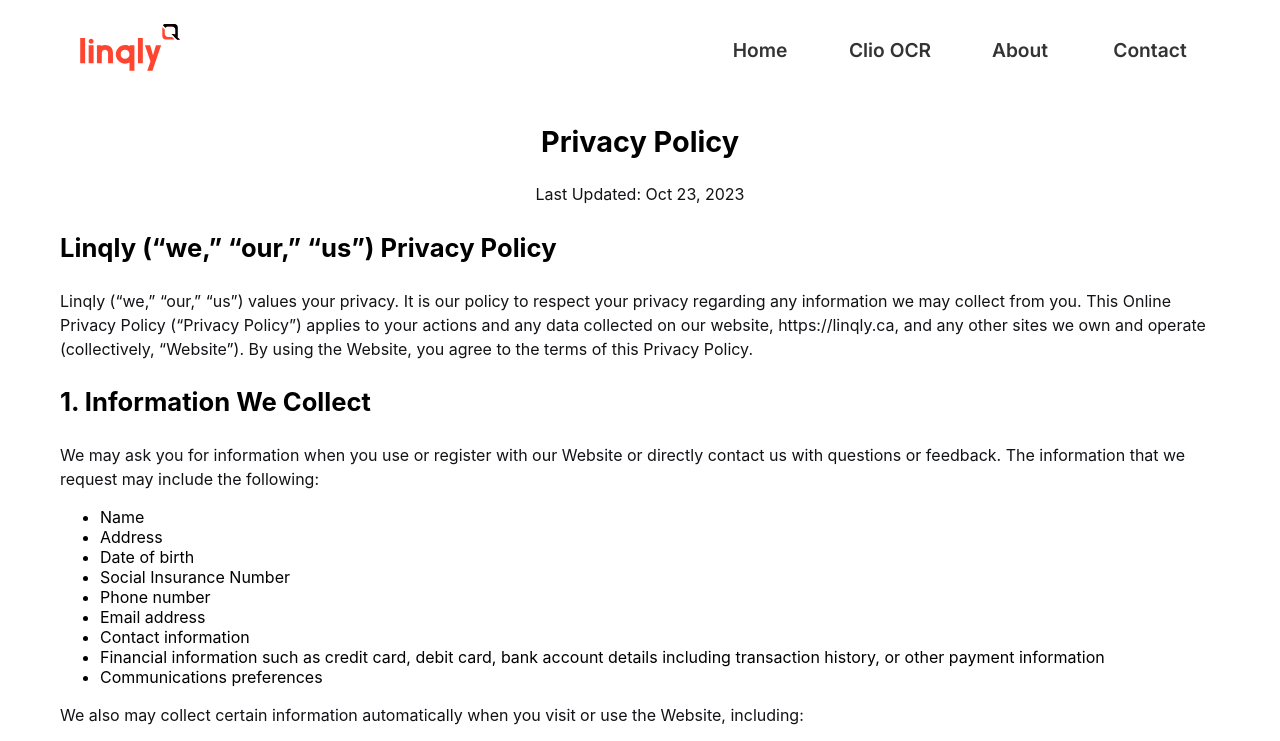
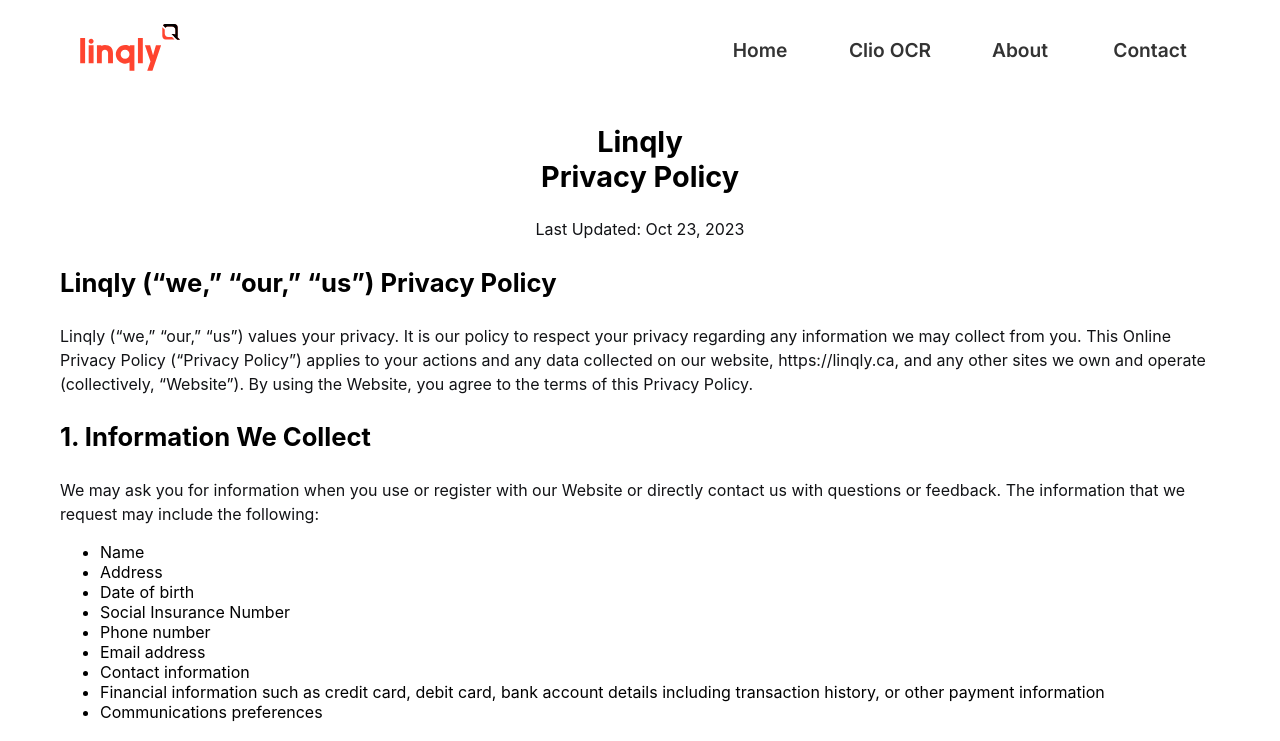
Before and after one commit to Gogulan12/linqly, a React (Create React App) app: page /PrivacyPolicy in a window 1280 px wide. Shown: the top 741 px of the page. Built offline with nearby package versions, Linux system fonts and the light colour scheme.

Commit message:
updated terms and policy

```diff
--- a/src/App.js
+++ b/src/App.js
@@ -15,12 +15,18 @@ import { faBars } from "@fortawesome/free-solid-svg-icons";
 import "./Components/HamburgerMenu.css";
 import Termsofservice from "./Pages/Termsofservice";
 import PrivacyPolicy from "./Pages/PrivacyPolicy";
+import { scrollToTop } from "./Components/ScrollToTop";
 
 function App() {
   const [menuOpen, setMenuOpen] = useState(false);
 
   const toggleMenu = () => {
     setMenuOpen(!menuOpen);
+  };
+
+  const handleClick = (event) => {
+    // event.preventDefault();
+    scrollToTop(); // Call the scrollToTop function
   };
 
   return (
@@ -64,6 +70,7 @@ function App() {
         </div>
 
         <Switch>
+          {/* <ScrollToTop /> */}
           <Route exact path="/">
             <Home />
           </Route>
@@ -87,8 +94,12 @@ function App() {
         <div className="footerContainer">
           <footer>
             <p>© 2023 Linqly</p>
-            <NavLink to="/termsofservice">Terms of Service</NavLink>
-            <NavLink to="/PrivacyPolicy">Privacy Policy</NavLink>
+            <NavLink to="/termsofservice" onClick={handleClick}>
+              Terms of Service
+            </NavLink>
+            <NavLink to="/PrivacyPolicy" onClick={handleClick}>
+              Privacy Policy
+            </NavLink>
           </footer>
         </div>
       </BrowserRouter>
--- /dev/null
+++ b/src/Components/ScrollToTop.js
@@ -0,0 +1,4 @@
+export function scrollToTop() {
+  // console.log("Scrolling to top");
+  window.scrollTo(0, 0);
+}
--- a/src/Pages/PrivacyPolicy.js
+++ b/src/Pages/PrivacyPolicy.js
@@ -5,7 +5,10 @@ import "./PrivacyPolicy.css";
 export default function PrivacyPolicy() {
   return (
     <div className="privacyContainer">
-      <h2 className="privacyTitle">Privacy Policy</h2>
+      <h2 className="privacyTitle">
+        Linqly <br />
+        Privacy Policy
+      </h2>
 
       <p>Last Updated: Oct 23, 2023</p>
 
```
